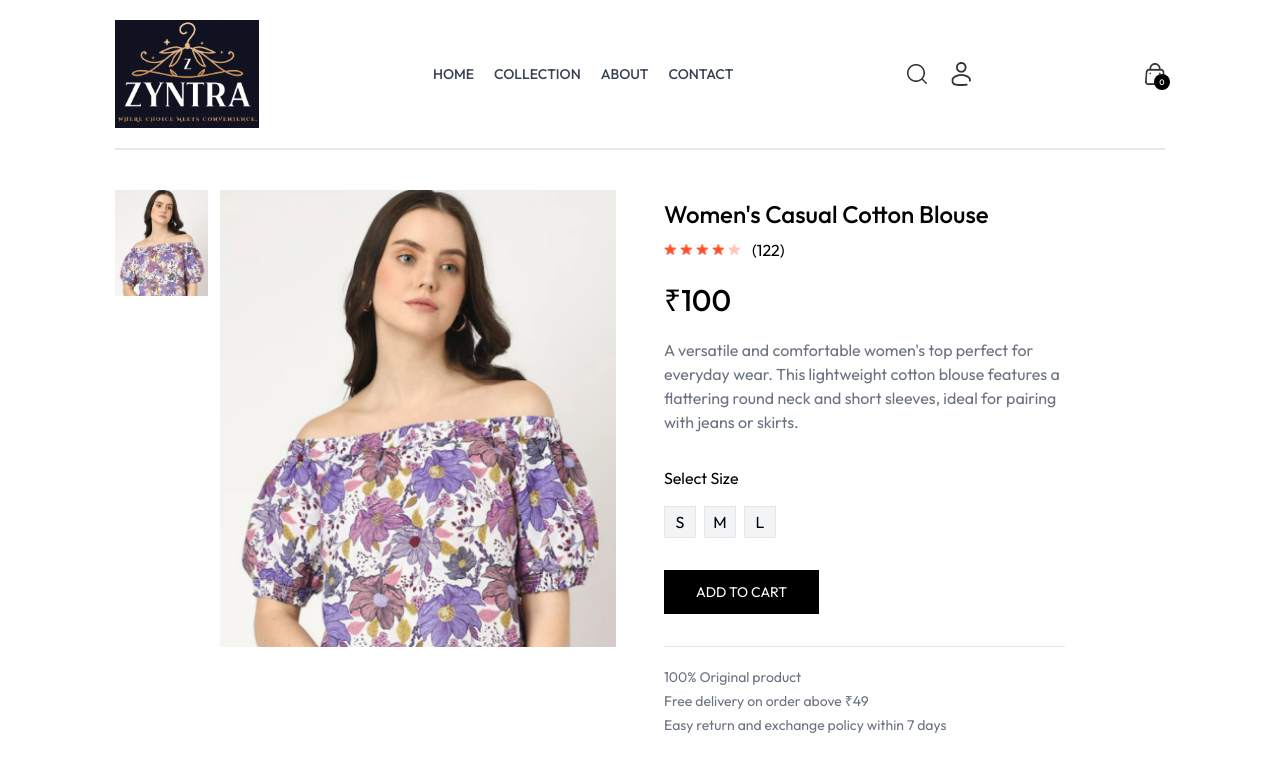
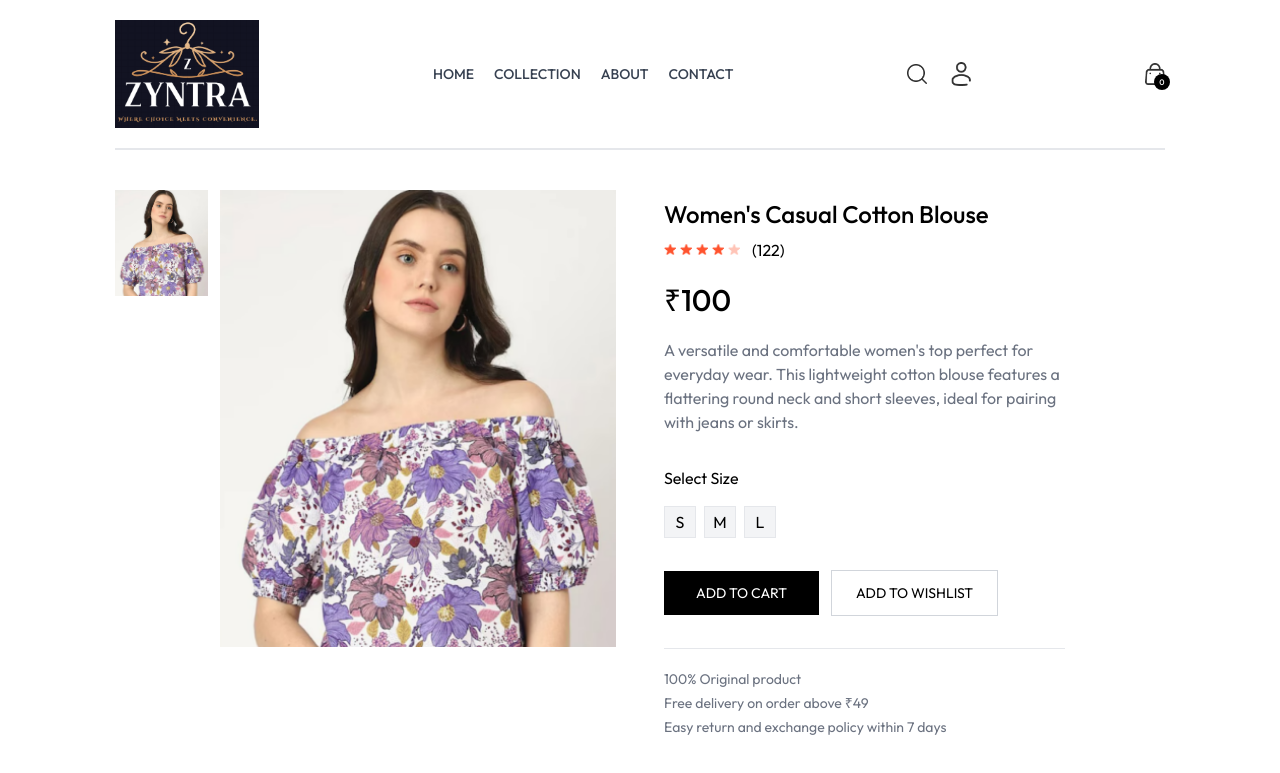
Before and after one commit to Jesukhamrui/Zyntra, a React (Vite) app in the folder frontend/: page /product/aaaaa in a window 1280 px wide. Shown: the top 773 px of the page. Built offline with nearby package versions, Linux system fonts and the light colour scheme.

Commit message:
Update Product.jsx

```diff
--- a/frontend/src/Pages/Product.jsx
+++ b/frontend/src/Pages/Product.jsx
@@ -6,7 +6,7 @@ import RelatedProducts from '../Components/RelatedProducts';
 
 const Product = () => {
   const { productId } = useParams();
-  const { products, currency, addToCart } = useContext(ShopContext);
+  const { products, currency, addToCart, toggleWishlist, isInWishlist } = useContext(ShopContext);
   const [productsData, setProductsData] = useState(false);
   const [image, setImage] = useState('');
   const [size, setSize] = useState('');
@@ -99,6 +99,12 @@ const Product = () => {
           >
             ADD TO CART
           </button>
+          <button
+            onClick={() => toggleWishlist(productsData._id)}
+            className="ml-3 border border-gray-300 py-3 px-6 text-sm"
+          >
+            {isInWishlist(productsData._id) ? 'REMOVE FROM WISHLIST' : 'ADD TO WISHLIST'}
+          </button>
 
           <hr className="mt-8 sm:w-4/5" />
 
```
